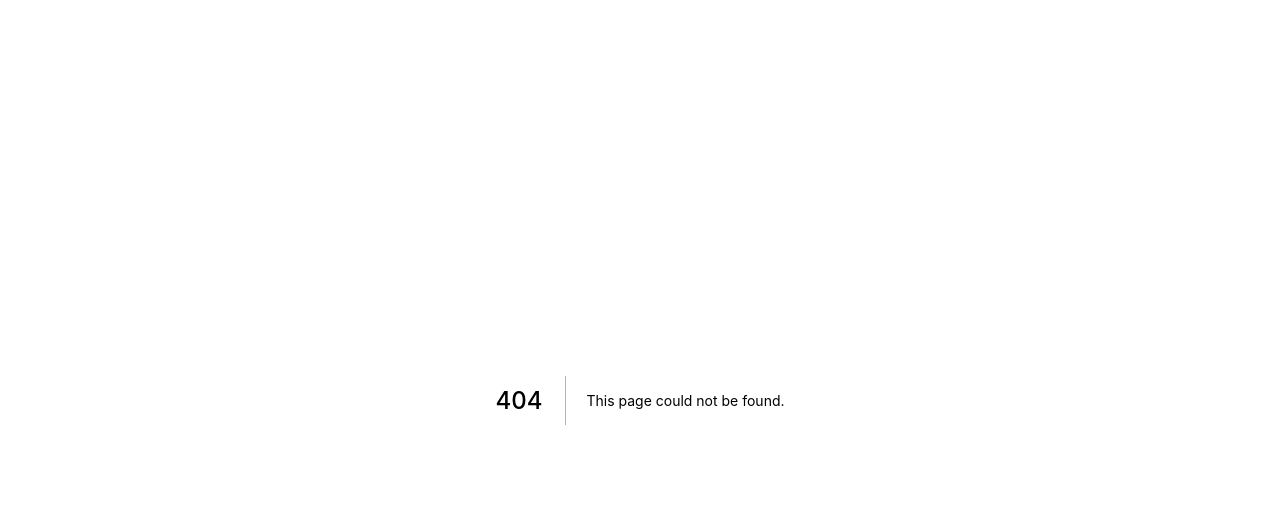
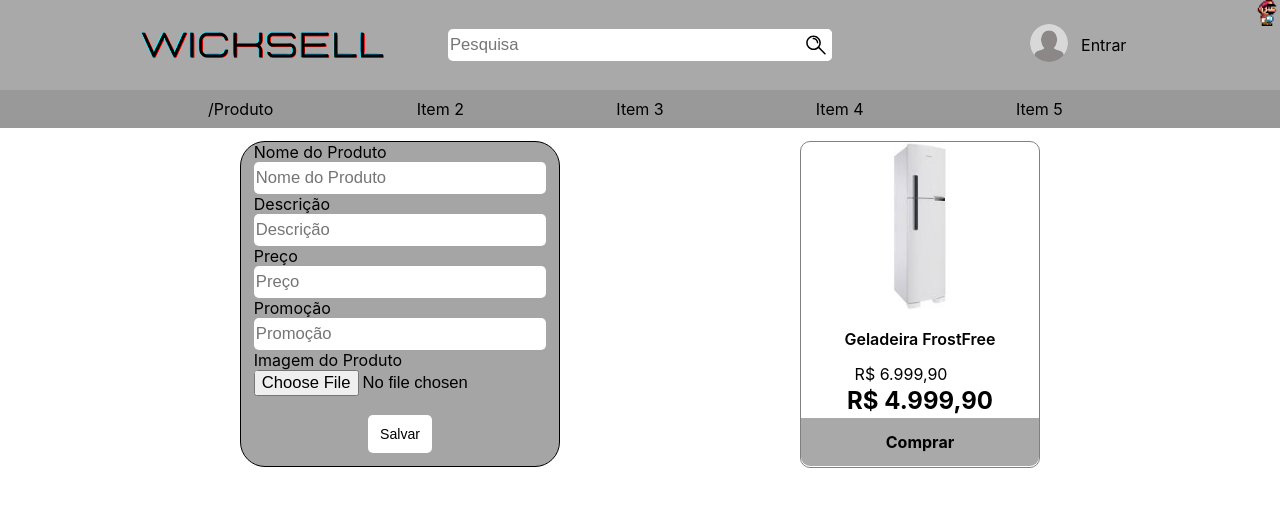
Before and after one commit to Mario-Nakazato/WickSell, a Next.js app: page /produto in a window 1280 px wide. Before the commit this address had no page. Shown: the top 506 px of the page. Built offline with nearby package versions, Linux system fonts and the light colour scheme; no server answers.

Commit message:
Produto Cad

```diff
--- a/components/Header.tsx
+++ b/components/Header.tsx
@@ -16,7 +16,7 @@ export default function Header(props: any) {
                 </div>
                 <div className={styles.NavBar}>
                     <div className={styles.NavBarTr}>
-                        <div className={styles.NavBarUl}>Item 1</div>
+                        <Link href="/produto/"><a className={styles.NavBarUl}>/Produto</a></Link>
                         <div className={styles.NavBarUl}>Item 2</div>
                         <div className={styles.NavBarUl}>Item 3</div>
                         <div className={styles.NavBarUl}>Item 4</div>
--- a/components/ProductCase.tsx
+++ b/components/ProductCase.tsx
@@ -4,17 +4,22 @@ import Link from 'next/link'
 import Product from "../models/Product";
 import styles from '../styles/Product.module.css'
 
-const ProductCase: NextComponentType = (product: any) => {
-    product = new Product('1', 'Geladeira FrostFree', 'Ela gela, confia...', 'R$ 4.999,90', 'R$ 6.999,90', '/geladeira.jpg')
+type props = {
+    name: string
+    subreddit: string
+}
+
+export default function ProductCase(props: any) {
+    if (!props.name) props = new Product('1', 'Geladeira FrostFree', 'Ela gela, confia...', 'R$ 4.999,90', 'R$ 6.999,90', '/geladeira.jpg')
     return (<>
         <div className={styles.ProductCase}>
 
-            <Link href="/product/[id]" as={`/product/${product.id}`}>
+            <Link href="/product/[id]" as={`/product/${props.id}`}>
                 <a>
-                    <img className={styles.ProductImage} src={product.promoImage} alt={product.name}></img>
-                    <div className={styles.ProductName}>{product.name}</div>
-                    <div className={styles.ProductPromotion}>{product.promotion}</div>
-                    <div className={styles.ProductPrice}>{product.price}</div>
+                    <img className={styles.ProductImage} src={props.image} alt={props.name}></img>
+                    <div className={styles.ProductName}>{props.name}</div>
+                    <div className={styles.ProductPromotion}>{props.promotion}</div>
+                    <div className={styles.ProductPrice}>{props.price}</div>
                     <div className={styles.ProductBuyButton}>Comprar</div>
                 </a>
             </Link>
@@ -22,4 +27,3 @@ const ProductCase: NextComponentType = (product: any) => {
 
     </>)
 }
-export default ProductCase
--- a/models/Product.ts
+++ b/models/Product.ts
@@ -4,14 +4,14 @@ export default class Product {
     name: string;
     description: string;
     price: string;
-    promoImage: string;
+    image: string;
     promotion: string;
-    constructor(id: any = undefined, name: any = undefined, description: any = undefined, price: any = undefined, promotion: any = undefined,promoImage: any = undefined) {
+    constructor(id: any = undefined, name: any = undefined, description: any = undefined, price: any = undefined, promotion: any = undefined,image: any = undefined) {
         this.id = id;
         this.name = name;
         this.description = description;
         this.price = price;
-        this.promoImage = promoImage;
+        this.image = image;
         this.promotion = promotion;
     }
 }
--- a/package.json
+++ b/package.json
@@ -10,6 +10,7 @@
   },
   "dependencies": {
     "mongodb": "^4.5.0",
+    "multer": "^1.4.4",
     "next": "12.1.5",
     "next-auth": "^4.3.4",
     "react": "18.1.0",
@@ -17,6 +18,7 @@
     "swr": "^1.3.0"
   },
   "devDependencies": {
+    "@types/multer": "^1.4.7",
     "@types/next": "^9.0.0",
     "@types/next-auth": "^3.15.0",
     "@types/node": "17.0.30",
--- /dev/null
+++ b/pages/api/image.ts
@@ -0,0 +1,30 @@
+import multer from 'multer';
+import path from 'path';
+
+const upload = multer({
+    storage: multer.diskStorage({
+        destination: './public/uploads',
+        filename: (req, file, cb) => {
+            ;
+            let tempName = file.originalname.split('.')
+            const name = tempName[tempName.length - 2].concat('_' + Date.now() + path.extname(file.originalname))
+
+            cb(null, name)
+        }
+
+    })// + '_' + Date.now() + path.extname(file.originalname)),
+});
+export default async function apiImage(req: any, res: any) {
+    upload.single('image')(req, res, err => {
+        if (err)
+            res.status(500).send({ error: err });
+        else {
+            res.status(200).send({ error: err, content: req.file });
+        }
+    });
+}
+export const config = {
+    api: {
+        bodyParser: false, // Disallow body parsing, consume as stream
+    },
+};
--- /dev/null
+++ b/pages/produto/index.tsx
@@ -0,0 +1,76 @@
+import Link from 'next/link'
+import { useRouter } from 'next/router'
+import { useState } from 'react'
+import useSWR from 'swr'
+import DefaultHead from '../../components/DefaultHead'
+import Header from '../../components/Header'
+import ProductCase from '../../components/ProductCase'
+import styles from '../../styles/Produto.module.css'
+
+
+const fetcher = async (url: string) => {
+    const res = await fetch(url)
+    const data = await res.json()
+
+    if (res.status !== 200) {
+        throw new Error(data.message)
+    }
+    return data
+}
+
+export default function Create() {
+    const [name, setName] = useState("")
+    const [description, setDescription] = useState("")
+    const [price, setPrice] = useState("")
+    const [promotion, setPromotion] = useState("")
+    const [imageInput, setImageInput] = useState("")
+    const [image, setImage] = useState("")
+    return (
+        <>
+            <DefaultHead />
+            <Header />
+            <div className={styles.Container}>
+                <div style={{ textAlign: 'center' }}>
+                    <form action='/api/produto' method='post' className={styles.Form}>
+                        <div className={styles.InputBox}>
+                            <label>Nome do Produto</label>
+                            <input type="text" name='name' placeholder={"Nome do Produto"} className={styles.Input} value={name} onChange={e => setName(e.target.value)} required></input>
+                        </div>
+                        <div className={styles.InputBox}>
+                            <label>Descrição</label>
+                            <input type="text" name='description' placeholder={"Descrição"} className={styles.Input} value={description} onChange={e => setDescription(e.target.value)} required></input>
+                        </div>
+                        <div className={styles.InputBox}>
+                            <label>Preço</label>
+                            <input type="number" min='0' step='0.01' name='price' placeholder={"Preço"} className={styles.Input} value={price} onChange={e => setPrice(e.target.value)} required></input>
+                        </div>
+                        <div className={styles.InputBox}>
+                            <label>Promoção</label>
+                            <input type="number" min='0' step='0.01' name='promotion' placeholder={"Promoção"} className={styles.Input} value={promotion} onChange={e => setPromotion(e.target.value)} required></input>
+                        </div>
+                        <div className={styles.InputBox}>
+                            <label>Imagem do Produto</label>
+                            <input type="file" name='image' accept='image/*' className={styles.InputImage} value={imageInput} onChange={e => {
+                                setImageInput(e.target.value)
+                                let formData = new FormData();
+                                if (e.target.files) {
+                                    formData.append('image', e.target.files[0]);
+                                    fetch('api/image', { method: 'post', body: formData })
+                                        .then(res => res.json())
+                                        .then(res => {
+                                            setImage('uploads/' + res.content.filename)
+                                            console.log(image)
+                                            console.log(res.content.filename)
+                                        })
+                                }
+                            }} required></input>
+                        </div>
+                        <button type="submit" className={styles.SubmitButton}>Salvar</button>
+                    </form>
+                    <br></br>
+                </div>
+                <ProductCase name={name} description={description} price={price} promotion={promotion} image={image} />
+            </div >
+        </>
+    )
+}
--- a/styles/Product.module.css
+++ b/styles/Product.module.css
@@ -15,8 +15,10 @@
 
 .ProductImage {
     width: 100%;
-    max-width: 14rem;
-    max-height: 25rem;
+    max-width: 10.5rem;
+    max-height: 10.5rem;
+    width: 10.5rem;
+    height: 10.5rem;
 }
 
 .ProductName {
--- /dev/null
+++ b/styles/Produto.module.css
@@ -0,0 +1,82 @@
+.Container {
+    display: flex;
+    justify-content: space-evenly;
+    width: 100%;
+    height: 100%;
+    margin-top: 1vw;
+
+}
+
+.Form {
+    display: flex;
+    flex-direction: column;
+    border: 1px solid;
+    align-self: center;
+    justify-content: center;
+    align-items: center;
+    align-content: center;
+    max-width: 25vw;
+    background-color: rgb(165, 165, 165);
+    border-radius: 25px;
+}
+
+.ProfileImg {
+    border-radius: 50px
+}
+
+.Label {
+    align-self: left;
+}
+
+.InputBox {
+    display: flex;
+    flex-direction: column;
+    align-items: baseline;
+    max-width: 100%;
+    max-height: 100%;
+    padding-left: 1vw;
+    padding-right: 1vw;
+}
+
+.Input {
+    width: 30vw;
+    height: 2.5vw;
+    align-self: center;
+    border-radius: 5px;
+    border-style: none;
+    font-size: 1.3vw;
+    max-width: 100%;
+    max-height: 100%;
+}
+
+.InputImage {
+    width: 30vw;
+    height: 2.5vw;
+    align-self: center;
+    border-radius: 5px;
+    border-style: none;
+    font-size: 1.3vw;
+    max-width: 100%;
+    max-height: 100%;
+}
+
+.SubmitButton {
+    background-color: white;
+    display: flex;
+    align-items: center;
+    justify-content: center;
+    width: 5vw;
+    height: 3vw;
+    font-size: 1.1vw;
+    align-self: center;
+    border-radius: 5px;
+    border-style: none;
+    margin-top: 1vw;
+    margin-bottom: 1vw;
+    font-weight: 545;
+}
+
+.SubmitButton:hover {
+    background-color: lightgray;
+
+}
```
Also changed, not shown: pages/perfil.tsx (+49 -49 lines), pages/produto/[id].tsx (added, +46 -0 lines), public/Retro Mario World_256.png (deleted), 1 other file (tests, documents, lock files or other folders).
